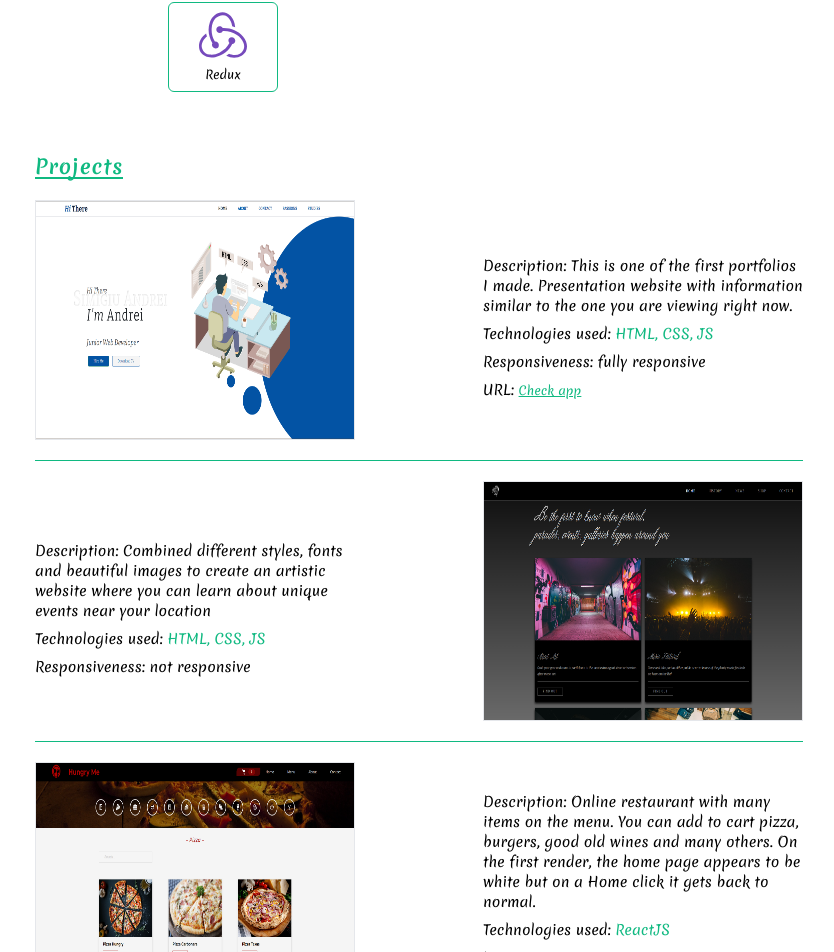
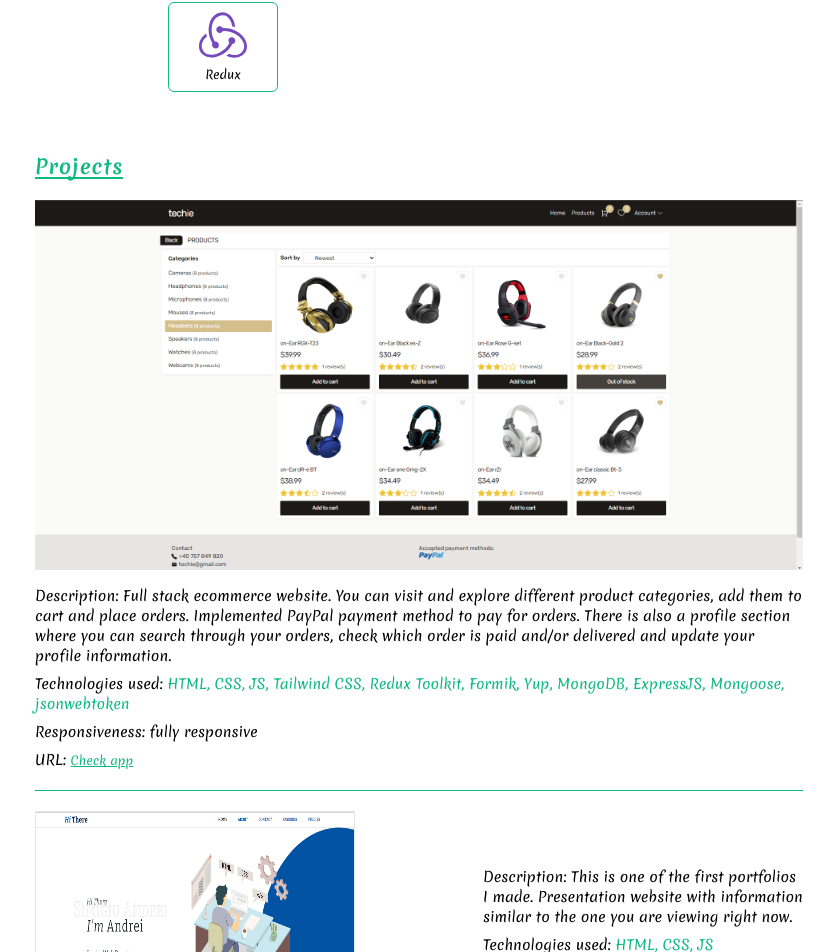
Before and after one commit to Simi-Andrei/my-portfolio, a React (Create React App) app: page / in a window 1280 px wide. Shown: the part 1775-2727 px from the top of the page, without its empty margins (221-1055 px from the left). Built offline with nearby package versions, Linux system fonts and the light colour scheme; a web font is replaced by a local one.

Commit message:
CV update

```diff
--- a/public/index.html
+++ b/public/index.html
@@ -6,7 +6,6 @@
     <meta name="viewport" content="width=device-width, initial-scale=1" />
     <meta name="theme-color" content="#000000" />
     <meta name="description" content="My portfolio" />
-    <link rel="manifest" href="%PUBLIC_URL%/manifest.json" />
     <title>Simi Andrei</title>
   </head>
   <body>
--- a/src/App.js
+++ b/src/App.js
@@ -2,7 +2,7 @@ import Header from "./components/Header";
 import Footer from "./components/Footer";
 import Homesection from "./sections/Homesection";
 import Aboutsection from "./sections/Aboutsection";
-import Projectssection from "./sections/Projectssection";
+import Projectsection from "./sections/Projectsection";
 import Contactsection from "./sections/Contactsection";
 import { BsChevronDoubleUp, BsMoon, BsSun } from "react-icons/bs";
 import { useEffect, useState } from "react";
@@ -56,7 +56,7 @@ function App() {
       <main className="relative flex-1 w-full lg:px-[20%] mx-auto p-4 dark:bg-dark dark:text-white">
         <Homesection theme={theme} />
         <Aboutsection theme={theme} />
-        <Projectssection />
+        <Projectsection />
         <Contactsection />
         <button
           onClick={themeHandler}
--- a/src/sections/Projectssection.jsx
+++ b/src/sections/Projectsection.jsx
@@ -1,4 +1,5 @@
 import firstPortfolio from "../assets/images/firstPortfolio.png";
+import techieProject from "../assets/images/techieProject.png";
 import artiSimi from "../assets/images/artiSimi.png";
 import hungryMe from "../assets/images/hungryMe.png";
 import vremeaITSchool from "../assets/images/vremeaITSchool.png";
@@ -12,6 +13,42 @@ const Projectssection = () => {
       <h2 className="inline-block text-xl font-bold text-emerald-500 tracking-wider border-b-2 border-b-emerald-500 leading-none">
         Projects
       </h2>
+      <div className="py-5 border-b border-emerald-500">
+        <div className="flex flex-wrap justify-between items-center">
+          <div className="w-full">
+            <img src={techieProject} alt="project" />
+          </div>
+          <div className="w-full text-sm flex flex-col items-start justify-center mt-4">
+            <p className="mb-2">
+              Description: Full stack ecommerce website. You can visit and
+              explore different product categories, add them to cart and place
+              orders. Implemented PayPal payment method to pay for orders. There
+              is also a profile section where you can search through your
+              orders, check which order is paid and/or delivered and update your
+              profile information.
+            </p>
+            <p className="mb-2">
+              Technologies used:{" "}
+              <span className="text-emerald-500">
+                HTML, CSS, JS, Tailwind CSS, Redux Toolkit, Formik, Yup,
+                MongoDB, ExpressJS, Mongoose, jsonwebtoken
+              </span>
+            </p>
+            <p className="mb-2">Responsiveness: fully responsive</p>
+            <p>
+              URL:{" "}
+              <a
+                target="_blank"
+                rel="noreferrer"
+                href="https://itschool-techie-project.onrender.com/"
+                className="text-xs text-emerald-500 underline"
+              >
+                Check app
+              </a>
+            </p>
+          </div>
+        </div>
+      </div>
       <div className="py-5 border-b border-emerald-500">
         <div className="flex flex-wrap justify-between items-center">
           <div className="xl:w-5/12">
```
Also changed, not shown: src/assets/images/techieProject.png (added), 1 other file (tests, documents, lock files or other folders).
